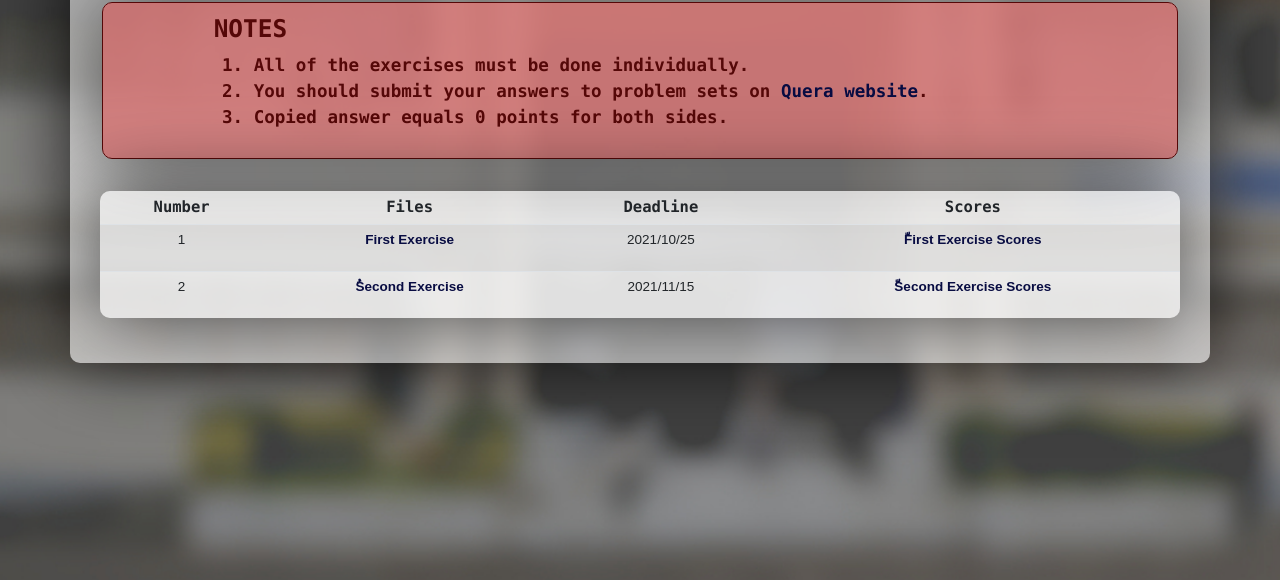
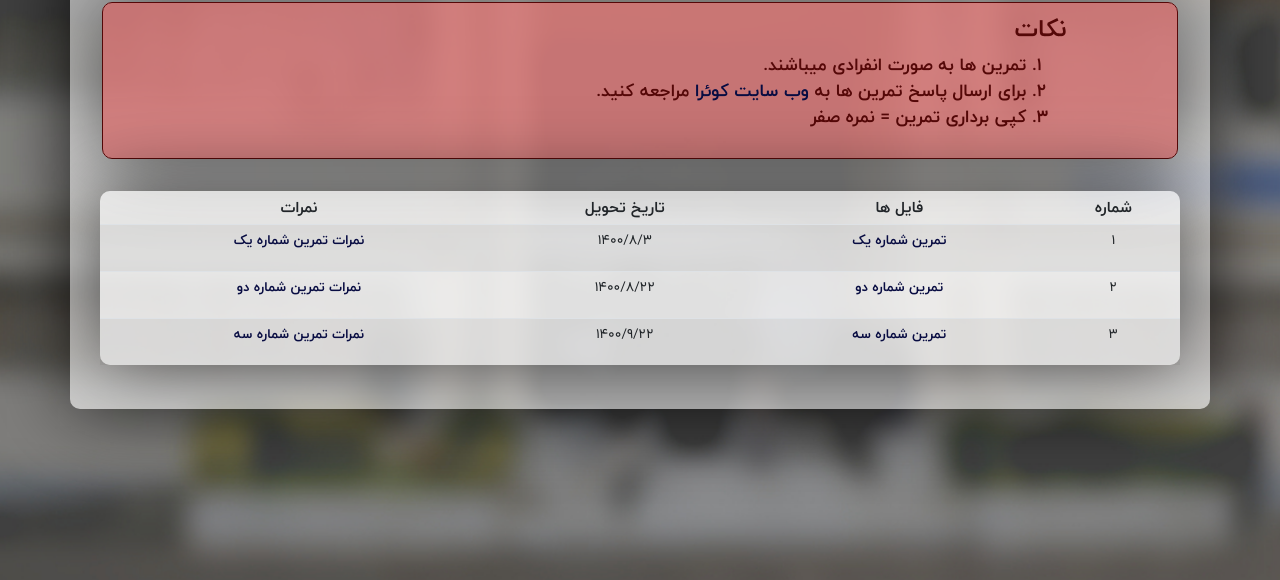
Before and after one commit to Sadegh28/AP1400-1, a plain HTML site: page pages/homework.html in a window 1280 px wide. Shown: the part 265-845 px from the top of the page. Drawn offline with nearby package versions, Linux system fonts and the light colour scheme.

Commit message:
final commit!

```diff
--- a/pages/homework.html
+++ b/pages/homework.html
@@ -84,6 +84,22 @@
                                 </td>
                             </tr>
 
+                            <tr>
+                                <td scope="row" id="hw3_number">
+
+                                </td>
+                                <td>
+                                    <a href="../lectures/سری سوم تمرین.pdf"><p id="hw3_file"></p></a>
+                                </td>
+                                <td id="hw3_date">
+                                    <!--Deadline-->
+                                    <br>
+                                </td>
+                                <td>
+                                    <a href="../lectures/نمرات تمرین شماره سه.xlsx"><p id="hw3_score"></p></a>
+                                </td>
+                            </tr>
+
                         </tbody>
                     </table>
                 </div>
--- a/script.js
+++ b/script.js
@@ -1,4 +1,4 @@
-isPersian = false;
+isPersian = true;
 
 function translateToPersian() {
     var a = document.getElementById('per')
@@ -565,6 +565,18 @@ function translateToPersian() {
 
         var a = document.getElementById('hw2_score')
         a.innerText = 'نمرات تمرین شماره دو'
+
+        var a = document.getElementById('hw3_number')
+        a.innerText = '3'
+
+        var a = document.getElementById('hw3_file')
+        a.innerText = 'تمرین شماره سه'
+
+        var a = document.getElementById('hw3_date')
+        a.innerText = '1400/9/22'
+
+        var a = document.getElementById('hw3_score')
+        a.innerText = 'نمرات تمرین شماره سه'
 
 111
     } catch { }
@@ -1178,6 +1190,18 @@ function translateToEnglish() {
         var a = document.getElementById('hw2_score')
         a.innerText = 'ّSecond Exercise Scores'
 
+        var a = document.getElementById('hw3_number')
+        a.innerText = '3'
+
+        var a = document.getElementById('hw3_file')
+        a.innerText = 'Third Exercise'
+
+        var a = document.getElementById('hw3_date')
+        a.innerText = '2021/12/15'
+
+        var a = document.getElementById('hw3_score')
+        a.innerText = 'Third Exercise Scores'
+
 
     } catch { }
 
```
Also changed, not shown: pages/ta.html (+1 -1 lines), images/photo_2021-10-09_15-11-08.jpg (added), 2 other files.
